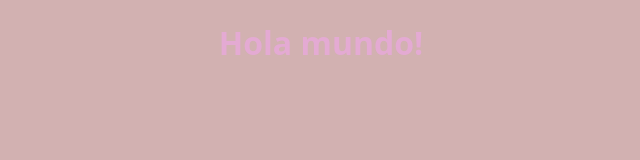
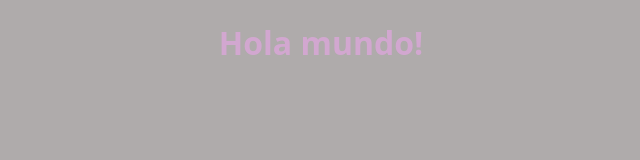
Before and after one commit to ajcastrob/test-repository, a website: page src/index.html in a window 1280 px wide. Shown: the whole page, without its empty margins (319-959 px from the left). Drawn offline with Linux system fonts and the light colour scheme.

Commit message:
Add: css main-file

```diff
--- a/src/index.css
+++ b/src/index.css
@@ -3,7 +3,7 @@ body {
   padding: 0;
   box-sizing: border-box;
   font-family: system-ui, sans-serif;
-  background-color: hsl(0, 40%, 40%, 0.4);
+  background-color: hsl(0, 10%, 20%, 0.4);
 }
 
 h1 {
```
